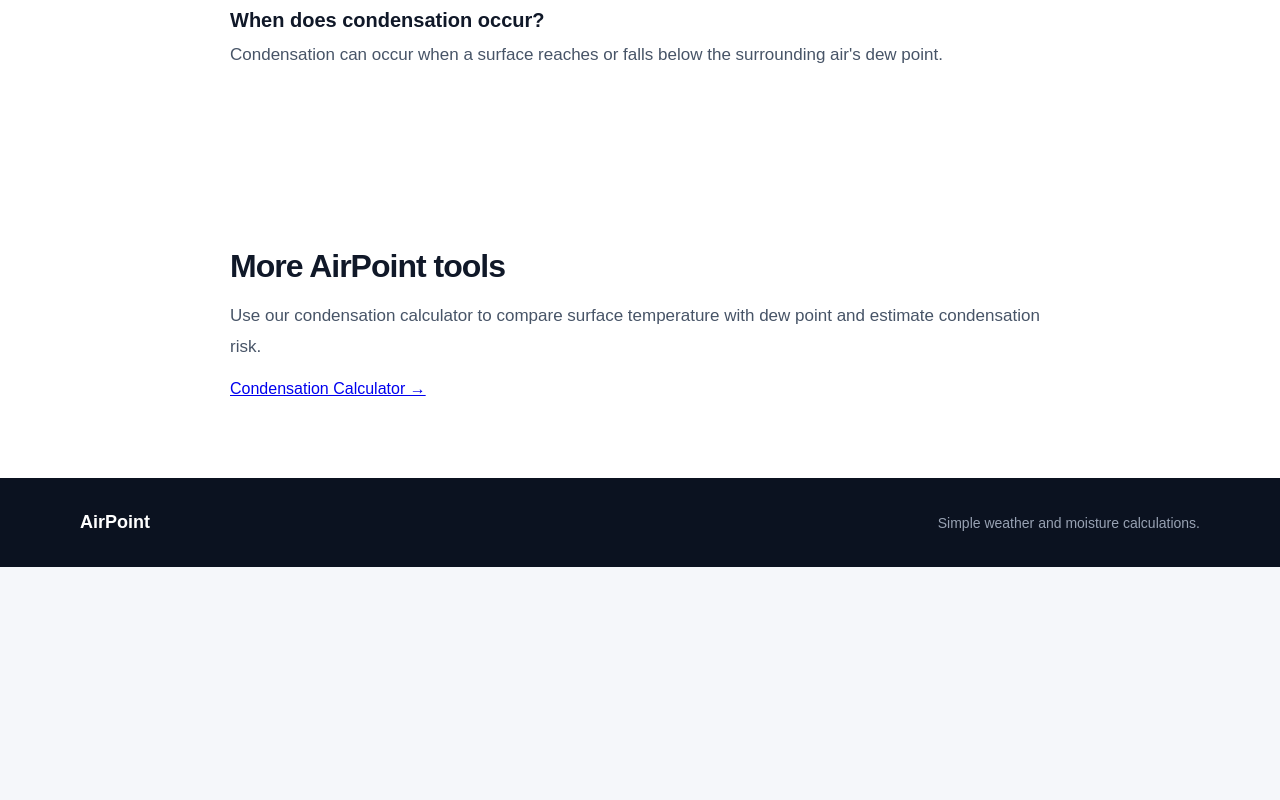
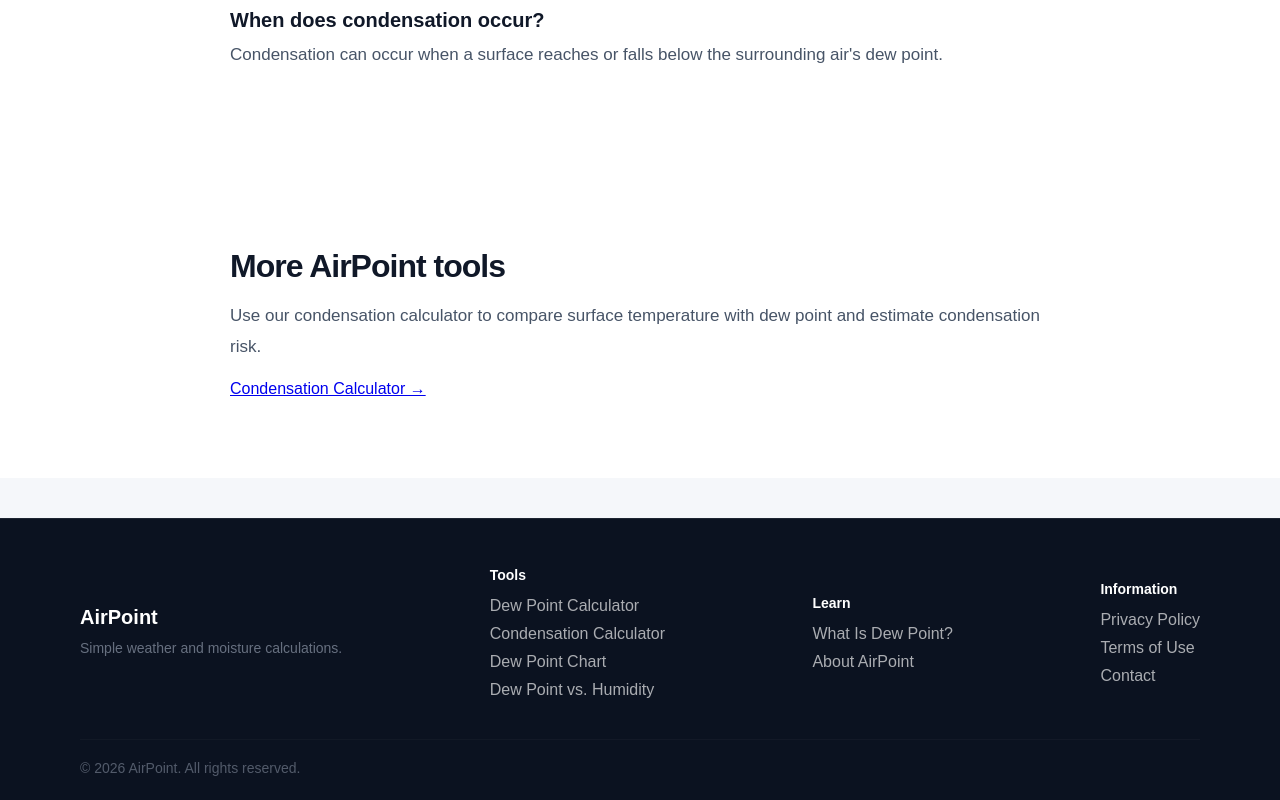
Before and after one commit to gibby6733-lab/airpoint, a Next.js app: page / in a window 1280 px wide. Shown: the part 2081-2881 px from the top of the page. Before the commit the page ends 2648 px from the top, so only its background shows below. Built offline with nearby package versions, Linux system fonts and the light colour scheme.

Commit message:
Add site navigation footer

```diff
--- a/app/globals.css
+++ b/app/globals.css
@@ -370,3 +370,70 @@ footer span {
     font-size: 45px;
   }
 }
+.siteFooter {
+  border-top: 1px solid rgba(255, 255, 255, 0.08);
+  padding: 48px 0 24px;
+  margin-top: 40px;
+}
+
+.footerGrid {
+  display: grid;
+  grid-template-columns: 1.6fr 1fr 1fr 1fr;
+  gap: 36px;
+}
+
+.footerBrand {
+  display: flex;
+  flex-direction: column;
+  gap: 8px;
+}
+
+.footerBrand strong {
+  font-size: 20px;
+}
+
+.footerBrand span {
+  opacity: 0.65;
+  line-height: 1.6;
+}
+
+.footerColumn {
+  display: flex;
+  flex-direction: column;
+  gap: 10px;
+}
+
+.footerColumn h3 {
+  margin: 0 0 4px;
+  font-size: 14px;
+}
+
+.footerColumn a {
+  color: inherit;
+  text-decoration: none;
+  opacity: 0.65;
+  transition: opacity 0.2s ease;
+}
+
+.footerColumn a:hover {
+  opacity: 1;
+}
+
+.footerBottom {
+  margin-top: 40px;
+  padding-top: 20px;
+  border-top: 1px solid rgba(255, 255, 255, 0.06);
+  font-size: 13px;
+  opacity: 0.5;
+}
+
+@media (max-width: 700px) {
+  .footerGrid {
+    grid-template-columns: 1fr 1fr;
+    gap: 30px 20px;
+  }
+
+  .footerBrand {
+    grid-column: 1 / -1;
+  }
+}
--- a/app/page.js
+++ b/app/page.js
@@ -251,12 +251,39 @@ export default function Home() {
   </div>
 </section>
 
-<footer>
-  <div className="container">
-    <strong>AirPoint</strong>
-    <span>Simple weather and moisture calculations.</span>
+<footer className="siteFooter">
+  <div className="container footerGrid">
+    <div className="footerBrand">
+      <strong>AirPoint</strong>
+      <span>Simple weather and moisture calculations.</span>
+    </div>
+
+    <div className="footerColumn">
+      <h3>Tools</h3>
+      <a href="/">Dew Point Calculator</a>
+      <a href="/condensation-calculator">Condensation Calculator</a>
+      <a href="/dew-point-chart">Dew Point Chart</a>
+      <a href="/dew-point-vs-humidity">Dew Point vs. Humidity</a>
+    </div>
+
+    <div className="footerColumn">
+      <h3>Learn</h3>
+      <a href="/what-is-dew-point">What Is Dew Point?</a>
+      <a href="/about">About AirPoint</a>
+    </div>
+
+    <div className="footerColumn">
+      <h3>Information</h3>
+      <a href="/privacy">Privacy Policy</a>
+      <a href="/terms">Terms of Use</a>
+      <a href="/contact">Contact</a>
+    </div>
+  </div>
+
+  <div className="container footerBottom">
+    <span>© 2026 AirPoint. All rights reserved.</span>
   </div>
 </footer>
-    </main>
+</main>
   );
 }
```
